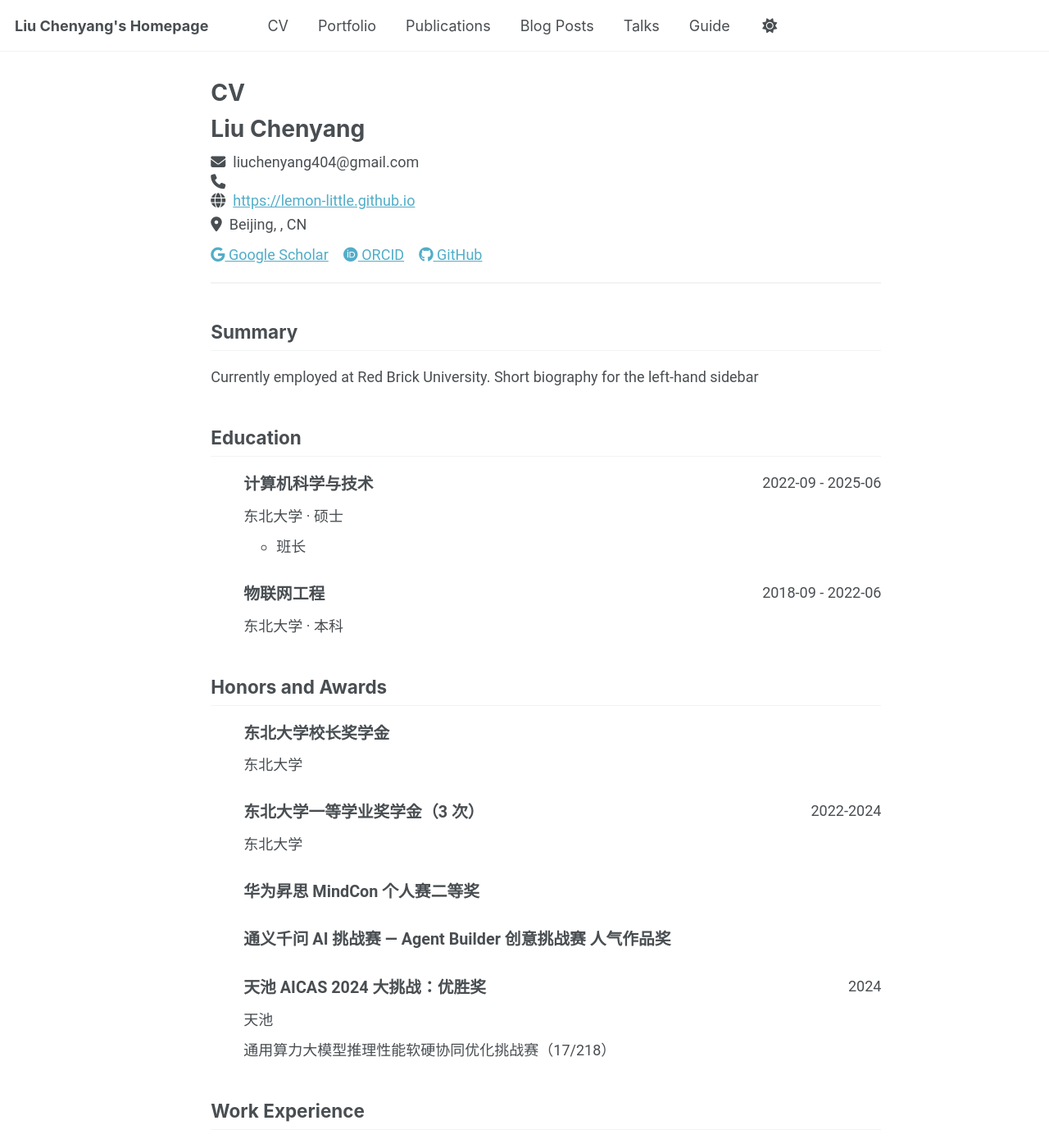
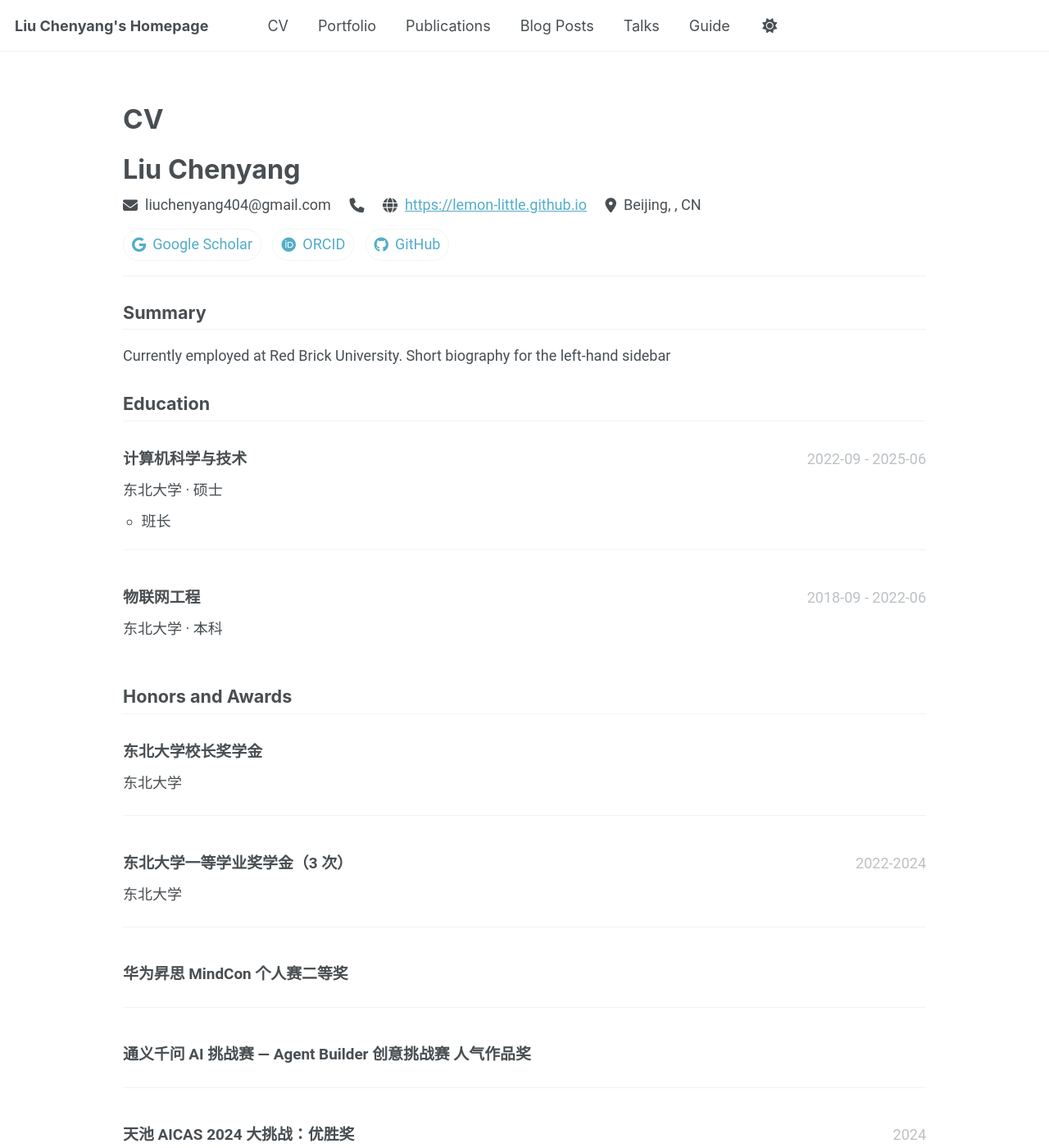
Before and after one commit to lemon-little/lemon-little.github.io, a Jekyll site: the page built from _pages/cv-json.md, in a window 1280 px wide and 1400 px high. Shown: the whole window at 82% size. Built offline with Jekyll 4.4.1, drawn with Linux system fonts in a browser that asks for light colours; a script bundle is joined from its source files by our own code; library files that are not in the unit come from our copies; some of the changed text lies outside the part shown.

Commit message:
fe:更新 cv 部分前端，更新工作经历

```diff
--- a/_includes/cv-template.html
+++ b/_includes/cv-template.html
@@ -1,19 +1,4 @@
 {% assign cv = site.data.cv %}
-
-<style>
-  .archive {
-    width: 80%;
-    margin: 0 auto;
-    float: none;
-    padding-right: 0;
-  }
-
-  @media (min-width: 80em) {
-    .archive {
-      width: 70%;
-    }
-  }
-</style>
 
 <div class="cv-container">
   <!-- Basic Information -->
@@ -140,6 +125,36 @@
     <h2>Work Experience</h2>
     <ul class="cv-list">
       {% for work in cv.work %}
+      <li class="cv-item">
+        <div class="cv-item-header">
+          <div class="cv-item-title">{{ work.position }}</div>
+          <div class="cv-item-date">{{ work.startDate }}{% if work.endDate %} - {{ work.endDate }}{% endif %}</div>
+        </div>
+        <div class="cv-item-content">
+          <div class="cv-item-subtitle">{{ work.company }}</div>
+          {% if work.summary %}
+          <div class="cv-item-detail">{{ work.summary }}</div>
+          {% endif %}
+          {% if work.highlights.size > 0 %}
+          <ul class="cv-highlights">
+            {% for highlight in work.highlights %}
+            <li>{{ highlight }}</li>
+            {% endfor %}
+          </ul>
+          {% endif %}
+        </div>
+      </li>
+      {% endfor %}
+    </ul>
+  </div>
+  {% endif %}
+
+  {% if cv.internships and cv.internships.size > 0 %}
+  <!-- Internships -->
+  <div class="cv-section">
+    <h2>Internships</h2>
+    <ul class="cv-list">
+      {% for work in cv.internships %}
       <li class="cv-item">
         <div class="cv-item-header">
           <div class="cv-item-title">{{ work.position }}</div>
--- a/_layouts/cv-layout.html
+++ b/_layouts/cv-layout.html
@@ -22,6 +22,9 @@
 
     <div id="main" role="main">
       <div class="container">
+        {% if page.title %}
+        <h1 class="page__title">{{ page.title }}</h1>
+        {% endif %}
         {{ content }}
       </div>
     </div>
--- /dev/null
+++ b/assets/css/cv-layout.scss
@@ -0,0 +1,214 @@
+---
+---
+
+.cv-layout #main {
+  padding: 1.5rem 1rem;
+}
+
+.cv-layout .container {
+  max-width: 980px;
+  margin: 0 auto;
+}
+
+.cv-layout .page__title {
+  margin: 0 0 1.25rem;
+  font-size: 1.85rem;
+  line-height: 1.2;
+}
+
+.cv-md {
+  font-size: 0.98rem;
+  line-height: 1.65;
+}
+
+.cv-md h1 {
+  margin: 1.75rem 0 0.75rem;
+  padding-bottom: 0.35rem;
+  font-size: 1.2rem;
+  border-bottom: 1px solid var(--global-border-color);
+}
+
+.cv-md h1:first-of-type {
+  margin-top: 0;
+}
+
+.cv-md ul {
+  margin: 0.35rem 0 1rem;
+  padding-left: 1.25rem;
+}
+
+.cv-md ul ul {
+  margin-top: 0.4rem;
+  margin-bottom: 0.25rem;
+}
+
+.cv-md li {
+  margin: 0.28rem 0;
+}
+
+.cv-md ul > li {
+  padding-left: 0.1rem;
+}
+
+.cv-md a {
+  text-decoration: none;
+  border-bottom: 1px solid var(--global-border-color);
+}
+
+.cv-md a:hover {
+  border-bottom-color: var(--global-link-color);
+}
+
+.cv-container {
+  max-width: 980px;
+  margin: 0 auto;
+  color: var(--global-text-color);
+}
+
+.cv-header {
+  margin-bottom: 1.75rem;
+  padding-bottom: 1rem;
+  border-bottom: 1px solid var(--global-border-color);
+}
+
+.cv-header h1 {
+  margin: 0 0 0.25rem;
+  font-size: 1.8rem;
+}
+
+.cv-header h2 {
+  margin: 0 0 0.75rem;
+  font-size: 1.05rem;
+  color: var(--global-text-color-light);
+}
+
+.cv-contact {
+  display: flex;
+  flex-wrap: wrap;
+  gap: 0.5rem 1.25rem;
+  margin-top: 0.5rem;
+}
+
+.cv-contact-item {
+  display: inline-flex;
+  align-items: center;
+  gap: 0.5rem;
+  color: var(--global-text-color);
+}
+
+.cv-profiles {
+  display: flex;
+  flex-wrap: wrap;
+  gap: 0.5rem 0.75rem;
+  margin-top: 0.75rem;
+}
+
+.cv-profile-link {
+  display: inline-flex;
+  align-items: center;
+  gap: 0.45rem;
+  padding: 0.25rem 0.55rem;
+  border: 1px solid var(--global-border-color);
+  border-radius: 999px;
+  text-decoration: none;
+}
+
+.cv-profile-link:hover {
+  border-color: var(--global-link-color);
+}
+
+.cv-section {
+  margin-bottom: 1.75rem;
+}
+
+.cv-section h2 {
+  margin: 0 0 0.9rem;
+  padding-bottom: 0.35rem;
+  font-size: 1.2rem;
+  border-bottom: 1px solid var(--global-border-color);
+}
+
+.cv-list {
+  list-style: none;
+  margin: 0;
+  padding: 0;
+}
+
+.cv-item {
+  padding: 0.85rem 0;
+  border-bottom: 1px solid var(--global-border-color);
+}
+
+.cv-item:last-child {
+  border-bottom: 0;
+}
+
+.cv-item-header {
+  display: flex;
+  justify-content: space-between;
+  gap: 1rem;
+  align-items: baseline;
+}
+
+.cv-item-title {
+  font-weight: 600;
+  font-size: 1.05rem;
+}
+
+.cv-item-date {
+  color: var(--global-text-color-light);
+  white-space: nowrap;
+}
+
+.cv-item-subtitle {
+  margin-top: 0.35rem;
+  color: var(--global-text-color);
+}
+
+.cv-item-detail {
+  margin-top: 0.35rem;
+  color: var(--global-text-color);
+}
+
+.cv-highlights {
+  margin: 0.45rem 0 0;
+  padding-left: 1.25rem;
+}
+
+.cv-highlights li {
+  margin: 0.22rem 0;
+}
+
+.cv-download-links {
+  margin-top: 1.25rem;
+  display: flex;
+  flex-wrap: wrap;
+  gap: 0.5rem;
+}
+
+@media (max-width: 640px) {
+  .cv-layout #main {
+    padding: 1rem 0.75rem;
+  }
+
+  .cv-item-header {
+    flex-direction: column;
+    align-items: flex-start;
+  }
+
+  .cv-item-date {
+    white-space: normal;
+  }
+}
+
+@media print {
+  .cv-layout .page__footer,
+  .cv-layout .masthead,
+  .cv-download-links {
+    display: none;
+  }
+
+  .cv-layout #main {
+    padding: 0;
+  }
+}
```
Also changed, not shown: _data/cv.json (+23 -12 lines), _pages/cv-json.md (+1 -1 lines), _pages/cv.md (+10 -5 lines), scripts/cv_markdown_to_json.py (+2 -33 lines).
